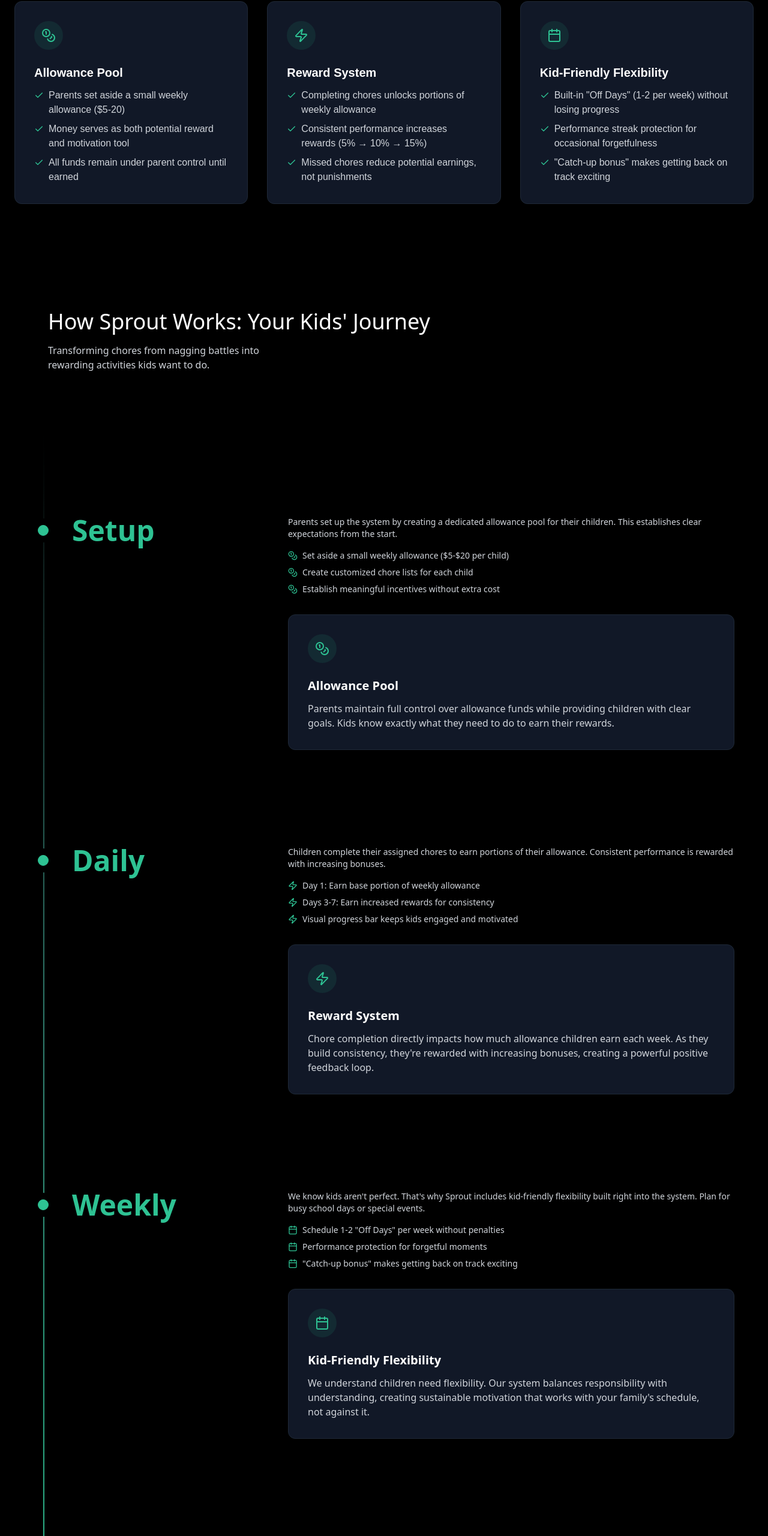
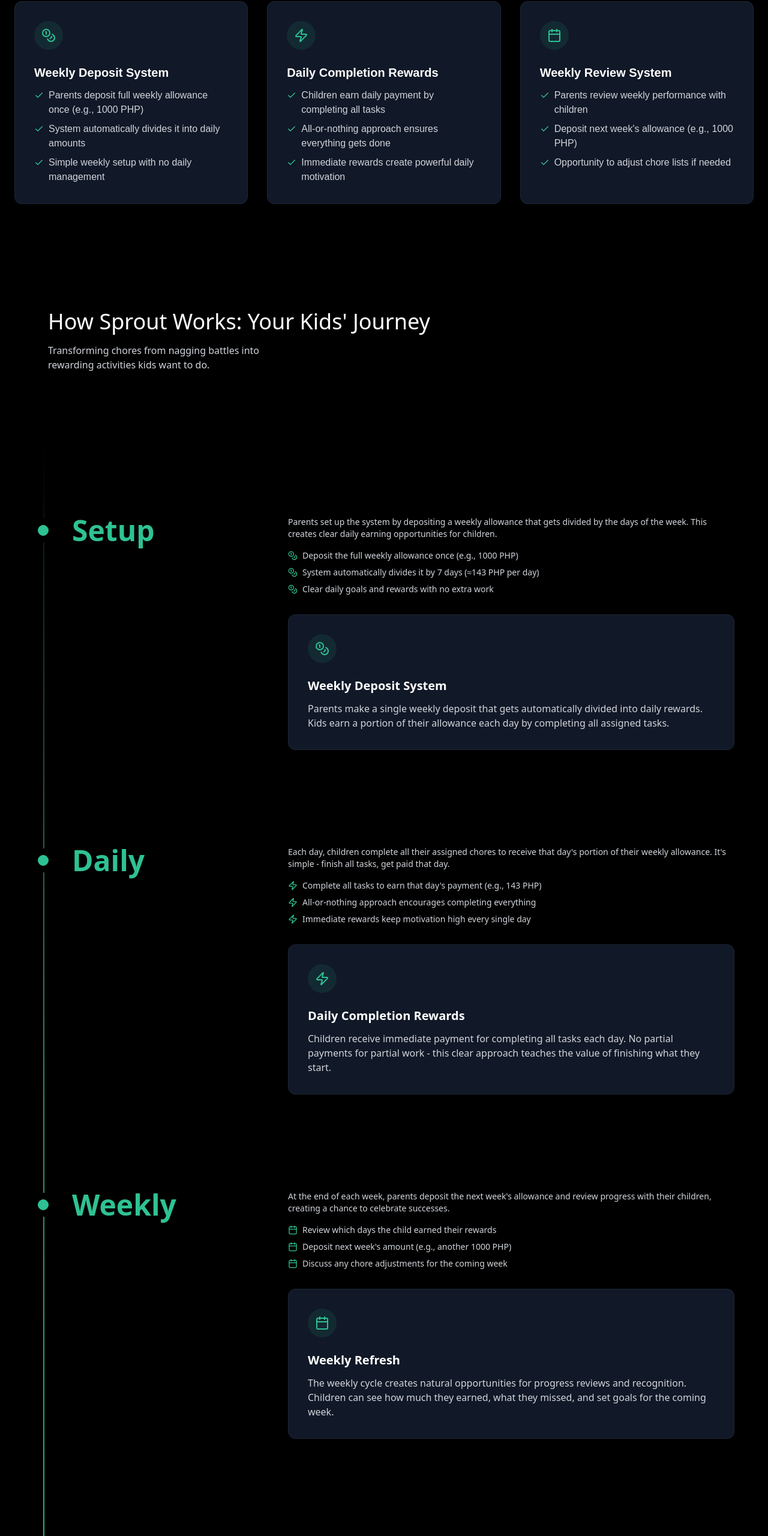
Before and after one commit to andrewnms/sproutlanding, a Next.js app: page / in a window 1280 px wide. Shown: the part 1786-4346 px from the top of the page at 60% size. Built offline with nearby package versions, Linux system fonts and the light colour scheme.

Commit message:
Update to daily payment model - 1000 PHP weekly deposit divided by 7 days

```diff
--- a/app/page.tsx
+++ b/app/page.tsx
@@ -30,19 +30,19 @@ export default function Home() {
                 <div className="mb-6 inline-flex rounded-full bg-[#2ec293]/10 p-3">
                   <Coins className="h-6 w-6 text-[#2ec293]" />
                 </div>
-                <h3 className="mb-3 text-xl font-semibold">Allowance Pool</h3>
+                <h3 className="mb-3 text-xl font-semibold">Weekly Deposit System</h3>
                 <ul className="space-y-2 text-gray-300">
                   <li className="flex items-start">
                     <Check className="mr-2 h-4 w-4 text-[#2ec293] mt-1 flex-shrink-0" />
-                    <span>Parents set aside a small weekly allowance ($5-20)</span>
+                    <span>Parents deposit full weekly allowance once (e.g., 1000 PHP)</span>
                   </li>
                   <li className="flex items-start">
                     <Check className="mr-2 h-4 w-4 text-[#2ec293] mt-1 flex-shrink-0" />
-                    <span>Money serves as both potential reward and motivation tool</span>
+                    <span>System automatically divides it into daily amounts</span>
                   </li>
                   <li className="flex items-start">
                     <Check className="mr-2 h-4 w-4 text-[#2ec293] mt-1 flex-shrink-0" />
-                    <span>All funds remain under parent control until earned</span>
+                    <span>Simple weekly setup with no daily management</span>
                   </li>
                 </ul>
               </div>
@@ -51,19 +51,19 @@ export default function Home() {
                 <div className="mb-6 inline-flex rounded-full bg-[#2ec293]/10 p-3">
                   <Zap className="h-6 w-6 text-[#2ec293]" />
                 </div>
-                <h3 className="mb-3 text-xl font-semibold">Reward System</h3>
+                <h3 className="mb-3 text-xl font-semibold">Daily Completion Rewards</h3>
                 <ul className="space-y-2 text-gray-300">
                   <li className="flex items-start">
                     <Check className="mr-2 h-4 w-4 text-[#2ec293] mt-1 flex-shrink-0" />
-                    <span>Completing chores unlocks portions of weekly allowance</span>
+                    <span>Children earn daily payment by completing all tasks</span>
                   </li>
                   <li className="flex items-start">
                     <Check className="mr-2 h-4 w-4 text-[#2ec293] mt-1 flex-shrink-0" />
-                    <span>Consistent performance increases rewards (5% → 10% → 15%)</span>
+                    <span>All-or-nothing approach ensures everything gets done</span>
                   </li>
                   <li className="flex items-start">
                     <Check className="mr-2 h-4 w-4 text-[#2ec293] mt-1 flex-shrink-0" />
-                    <span>Missed chores reduce potential earnings, not punishments</span>
+                    <span>Immediate rewards create powerful daily motivation</span>
                   </li>
                 </ul>
               </div>
@@ -72,19 +72,19 @@ export default function Home() {
                 <div className="mb-6 inline-flex rounded-full bg-[#2ec293]/10 p-3">
                   <Calendar className="h-6 w-6 text-[#2ec293]" />
                 </div>
-                <h3 className="mb-3 text-xl font-semibold">Kid-Friendly Flexibility</h3>
+                <h3 className="mb-3 text-xl font-semibold">Weekly Review System</h3>
                 <ul className="space-y-2 text-gray-300">
                   <li className="flex items-start">
                     <Check className="mr-2 h-4 w-4 text-[#2ec293] mt-1 flex-shrink-0" />
-                    <span>Built-in "Off Days" (1-2 per week) without losing progress</span>
+                    <span>Parents review weekly performance with children</span>
                   </li>
                   <li className="flex items-start">
                     <Check className="mr-2 h-4 w-4 text-[#2ec293] mt-1 flex-shrink-0" />
-                    <span>Performance streak protection for occasional forgetfulness</span>
+                    <span>Deposit next week's allowance (e.g., 1000 PHP)</span>
                   </li>
                   <li className="flex items-start">
                     <Check className="mr-2 h-4 w-4 text-[#2ec293] mt-1 flex-shrink-0" />
-                    <span>"Catch-up bonus" makes getting back on track exciting</span>
+                    <span>Opportunity to adjust chore lists if needed</span>
                   </li>
                 </ul>
               </div>
@@ -213,17 +213,17 @@ export default function Home() {
                     What will happen if my child has been doing well for a few days but then stops?
                   </h3>
                   <p className="mt-3 text-gray-300">
-                    As they miss more consecutive chores, the allowance they can earn gradually decreases. However, they never lose
-                    everything—our system is designed to encourage them to get back on track, not to discourage them after a setback.
+                    It's simple - on days when they complete all their chores, they earn that day's portion of the allowance (e.g., 143 PHP).
+                    On days when they don't complete everything, they don't earn anything for that day. There's no partial credit - it's an
+                    all-or-nothing system that keeps the rules clear and easy to understand.
                   </p>
                 </div>
 
                 <div className="rounded-xl bg-gray-900 p-6 border border-gray-800">
                   <h3 className="text-xl font-semibold">What happens when my child completes all their chores?</h3>
                   <p className="mt-3 text-gray-300">
-                    Great job! They've established a good chore routine and earned their full allowance. Plus, they can earn bonus
-                    rewards for consistent performance! The real win is the responsibility habits they're building, with the
-                    allowance as their well-deserved reward.
+                    Great job! They earn that day's portion of their weekly allowance right away (e.g., 143 PHP per day from a 1000 PHP weekly deposit).
+                    The real win is the responsibility habits they're building, with the instant financial reward reinforcing the behavior immediately.
                   </p>
                 </div>
 
@@ -255,9 +255,9 @@ export default function Home() {
                 <div className="rounded-xl bg-gray-900 p-6 border border-gray-800">
                   <h3 className="text-xl font-semibold">What makes Sprout different from regular chore charts?</h3>
                   <p className="mt-3 text-gray-300">
-                    Regular chore charts get ignored after a few days. They don't offer real incentives for kids to actually
-                    complete tasks. Sprout gamifies chores with immediate rewards and friendly competition, creating a system
-                    where kids are genuinely motivated to participate without constant parent nagging.
+                    Regular chore charts get ignored after a few days because they don't offer immediate rewards. Sprout's daily payment
+                    system provides instant gratification - complete today's chores, get today's money right away. This immediate cause-and-effect
+                    relationship is far more motivating than traditional weekly allowances or sticker charts.
                   </p>
                 </div>
               </div>
@@ -271,13 +271,14 @@ export default function Home() {
             <div className="mx-auto max-w-3xl text-center">
               <h2 className="mb-8 text-3xl font-bold tracking-tight md:text-4xl">The Bottom Line</h2>
               <p className="mb-8 text-lg">
-                You're already trying to get your kids to do chores. You're already considering giving them an allowance.
-                Why not combine the two in a way that actually motivates them to participate willingly?
+                You're already setting aside allowance money for your kids. Why not structure it in a way that
+                motivates them to complete their chores every single day?
               </p>
               <p className="mb-8 text-lg font-medium">
-                Turn nagging into excitement. Make chores a habit they look forward to. Help them earn rewards while learning responsibility.
+                Deposit once a week, divide by seven days, and watch your children eagerly complete their daily tasks to earn their
+                immediate rewards. No more nagging, just results.
               </p>
-              <p className="text-2xl font-bold">Sprout: Where chores become opportunities.</p>
+              <p className="text-2xl font-bold">Sprout: Where daily payments create daily results.</p>
             </div>
           </div>
         </section>
--- a/components/journey-timeline.tsx
+++ b/components/journey-timeline.tsx
@@ -10,31 +10,31 @@ export function JourneyTimeline() {
       content: (
         <div>
           <p className="text-gray-300 text-xs md:text-sm font-normal mb-4">
-            Parents set up the system by creating a dedicated allowance pool for their children.
-            This establishes clear expectations from the start.
+            Parents set up the system by depositing a weekly allowance that gets divided by the days of the week.
+            This creates clear daily earning opportunities for children.
           </p>
           <div className="mb-8">
             <div className="flex gap-2 items-center text-gray-300 text-xs md:text-sm mb-2">
               <Coins className="h-4 w-4 text-[#2ec293]" />
-              <span>Set aside a small weekly allowance ($5-$20 per child)</span>
+              <span>Deposit the full weekly allowance once (e.g., 1000 PHP)</span>
             </div>
             <div className="flex gap-2 items-center text-gray-300 text-xs md:text-sm mb-2">
               <Coins className="h-4 w-4 text-[#2ec293]" />
-              <span>Create customized chore lists for each child</span>
+              <span>System automatically divides it by 7 days (≈143 PHP per day)</span>
             </div>
             <div className="flex gap-2 items-center text-gray-300 text-xs md:text-sm">
               <Coins className="h-4 w-4 text-[#2ec293]" />
-              <span>Establish meaningful incentives without extra cost</span>
+              <span>Clear daily goals and rewards with no extra work</span>
             </div>
           </div>
           <div className="rounded-xl bg-gray-900 p-8 border border-gray-800">
             <div className="mb-6 inline-flex rounded-full bg-[#2ec293]/10 p-3">
               <Coins className="h-6 w-6 text-[#2ec293]" />
             </div>
-            <h3 className="mb-3 text-xl font-semibold text-white">Allowance Pool</h3>
+            <h3 className="mb-3 text-xl font-semibold text-white">Weekly Deposit System</h3>
             <p className="text-gray-300">
-              Parents maintain full control over allowance funds while providing children with clear goals.
-              Kids know exactly what they need to do to earn their rewards.
+              Parents make a single weekly deposit that gets automatically divided into daily rewards.
+              Kids earn a portion of their allowance each day by completing all assigned tasks.
             </p>
           </div>
         </div>
@@ -45,32 +45,31 @@ export function JourneyTimeline() {
       content: (
         <div>
           <p className="text-gray-300 text-xs md:text-sm font-normal mb-4">
-            Children complete their assigned chores to earn portions of their allowance.
-            Consistent performance is rewarded with increasing bonuses.
+            Each day, children complete all their assigned chores to receive that day's portion of their weekly allowance.
+            It's simple - finish all tasks, get paid that day.
           </p>
           <div className="mb-8">
             <div className="flex gap-2 items-center text-gray-300 text-xs md:text-sm mb-2">
               <Zap className="h-4 w-4 text-[#2ec293]" />
-              <span>Day 1: Earn base portion of weekly allowance</span>
+              <span>Complete all tasks to earn that day's payment (e.g., 143 PHP)</span>
             </div>
             <div className="flex gap-2 items-center text-gray-300 text-xs md:text-sm mb-2">
               <Zap className="h-4 w-4 text-[#2ec293]" />
-              <span>Days 3-7: Earn increased rewards for consistency</span>
+              <span>All-or-nothing approach encourages completing everything</span>
             </div>
             <div className="flex gap-2 items-center text-gray-300 text-xs md:text-sm">
               <Zap className="h-4 w-4 text-[#2ec293]" />
-              <span>Visual progress bar keeps kids engaged and motivated</span>
+              <span>Immediate rewards keep motivation high every single day</span>
             </div>
           </div>
           <div className="rounded-xl bg-gray-900 p-8 border border-gray-800">
             <div className="mb-6 inline-flex rounded-full bg-[#2ec293]/10 p-3">
               <Zap className="h-6 w-6 text-[#2ec293]" />
             </div>
-            <h3 className="mb-3 text-xl font-semibold text-white">Reward System</h3>
+            <h3 className="mb-3 text-xl font-semibold text-white">Daily Completion Rewards</h3>
             <p className="text-gray-300">
-              Chore completion directly impacts how much allowance children earn each week.
-              As they build consistency, they're rewarded with increasing bonuses, creating
-              a powerful positive feedback loop.
+              Children receive immediate payment for completing all tasks each day. No partial payments for
+              partial work - this clear approach teaches the value of finishing what they start.
             </p>
           </div>
         </div>
@@ -81,32 +80,31 @@ export function JourneyTimeline() {
       content: (
         <div>
           <p className="text-gray-300 text-xs md:text-sm font-normal mb-4">
-            We know kids aren't perfect. That's why Sprout includes kid-friendly flexibility
-            built right into the system. Plan for busy school days or special events.
+            At the end of each week, parents deposit the next week's allowance and review progress
+            with their children, creating a chance to celebrate successes.
           </p>
           <div className="mb-8">
             <div className="flex gap-2 items-center text-gray-300 text-xs md:text-sm mb-2">
               <Calendar className="h-4 w-4 text-[#2ec293]" />
-              <span>Schedule 1-2 "Off Days" per week without penalties</span>
+              <span>Review which days the child earned their rewards</span>
             </div>
             <div className="flex gap-2 items-center text-gray-300 text-xs md:text-sm mb-2">
               <Calendar className="h-4 w-4 text-[#2ec293]" />
-              <span>Performance protection for forgetful moments</span>
+              <span>Deposit next week's amount (e.g., another 1000 PHP)</span>
             </div>
             <div className="flex gap-2 items-center text-gray-300 text-xs md:text-sm">
               <Calendar className="h-4 w-4 text-[#2ec293]" />
-              <span>"Catch-up bonus" makes getting back on track exciting</span>
+              <span>Discuss any chore adjustments for the coming week</span>
             </div>
           </div>
           <div className="rounded-xl bg-gray-900 p-8 border border-gray-800">
             <div className="mb-6 inline-flex rounded-full bg-[#2ec293]/10 p-3">
               <Calendar className="h-6 w-6 text-[#2ec293]" />
             </div>
-            <h3 className="mb-3 text-xl font-semibold text-white">Kid-Friendly Flexibility</h3>
+            <h3 className="mb-3 text-xl font-semibold text-white">Weekly Refresh</h3>
             <p className="text-gray-300">
-              We understand children need flexibility. Our system balances responsibility
-              with understanding, creating sustainable motivation that works with your family's
-              schedule, not against it.
+              The weekly cycle creates natural opportunities for progress reviews and recognition.
+              Children can see how much they earned, what they missed, and set goals for the coming week.
             </p>
           </div>
         </div>
@@ -117,31 +115,31 @@ export function JourneyTimeline() {
       content: (
         <div>
           <p className="text-gray-300 text-xs md:text-sm font-normal mb-4">
-            Children see tangible rewards for their responsibility and consistent chore completion.
-            Parents see cleaner homes and more responsible kids.
+            Over time, both parents and children see the benefits of this simple but effective system.
+            Chores get done consistently, and kids learn financial responsibility through immediate rewards.
           </p>
           <div className="mb-8">
             <div className="flex gap-2 items-center text-gray-300 text-xs md:text-sm mb-2">
               <ArrowRight className="h-4 w-4 text-[#2ec293]" />
-              <span>Kids receive earned allowance weekly or monthly</span>
+              <span>Children could earn up to 1000 PHP weekly if they complete all tasks</span>
             </div>
             <div className="flex gap-2 items-center text-gray-300 text-xs md:text-sm mb-2">
               <ArrowRight className="h-4 w-4 text-[#2ec293]" />
-              <span>Parents enjoy a tidier home without constant nagging</span>
+              <span>Parents enjoy a consistently clean and organized home</span>
             </div>
             <div className="flex gap-2 items-center text-gray-300 text-xs md:text-sm">
               <ArrowRight className="h-4 w-4 text-[#2ec293]" />
-              <span>Children learn valuable responsibility and financial skills</span>
+              <span>Daily payment model creates strong cause-and-effect understanding</span>
             </div>
           </div>
           <div className="rounded-xl bg-gray-900 p-8 border border-gray-800">
             <div className="mb-6 inline-flex rounded-full bg-[#2ec293]/10 p-3">
               <ArrowRight className="h-6 w-6 text-[#2ec293]" />
             </div>
-            <h3 className="mb-3 text-xl font-semibold text-white">Progress Visualization</h3>
+            <h3 className="mb-3 text-xl font-semibold text-white">Daily Payment Success</h3>
             <p className="text-gray-300">
-              The real win is the responsibility habits children develop, with financial rewards as their
-              well-earned bonus. Colorful charts and achievement badges keep kids motivated and excited.
+              The immediate daily payment system proves far more effective than traditional weekly allowances.
+              Children connect actions with rewards directly, strengthening positive behaviors through instant gratification.
             </p>
           </div>
         </div>
```
